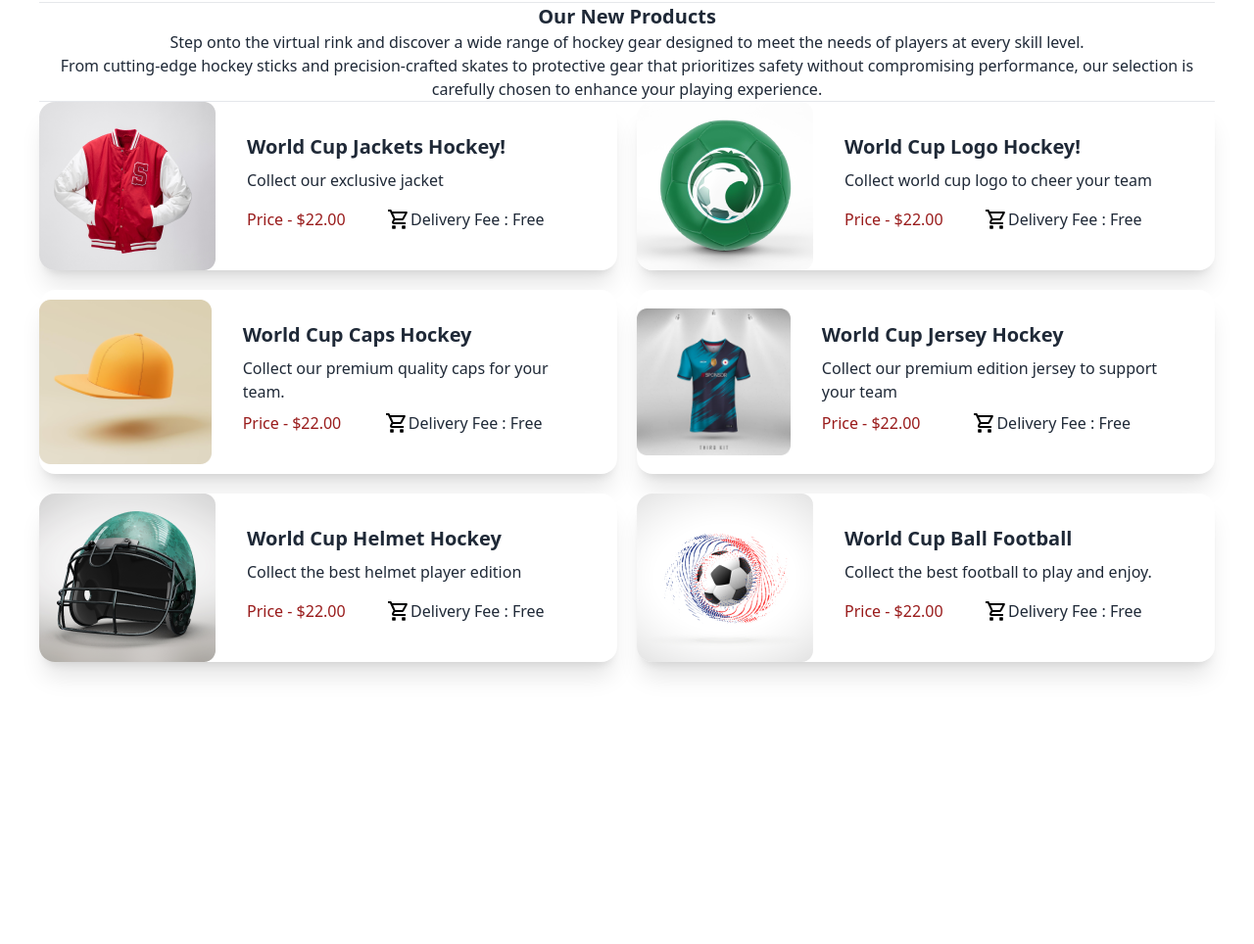
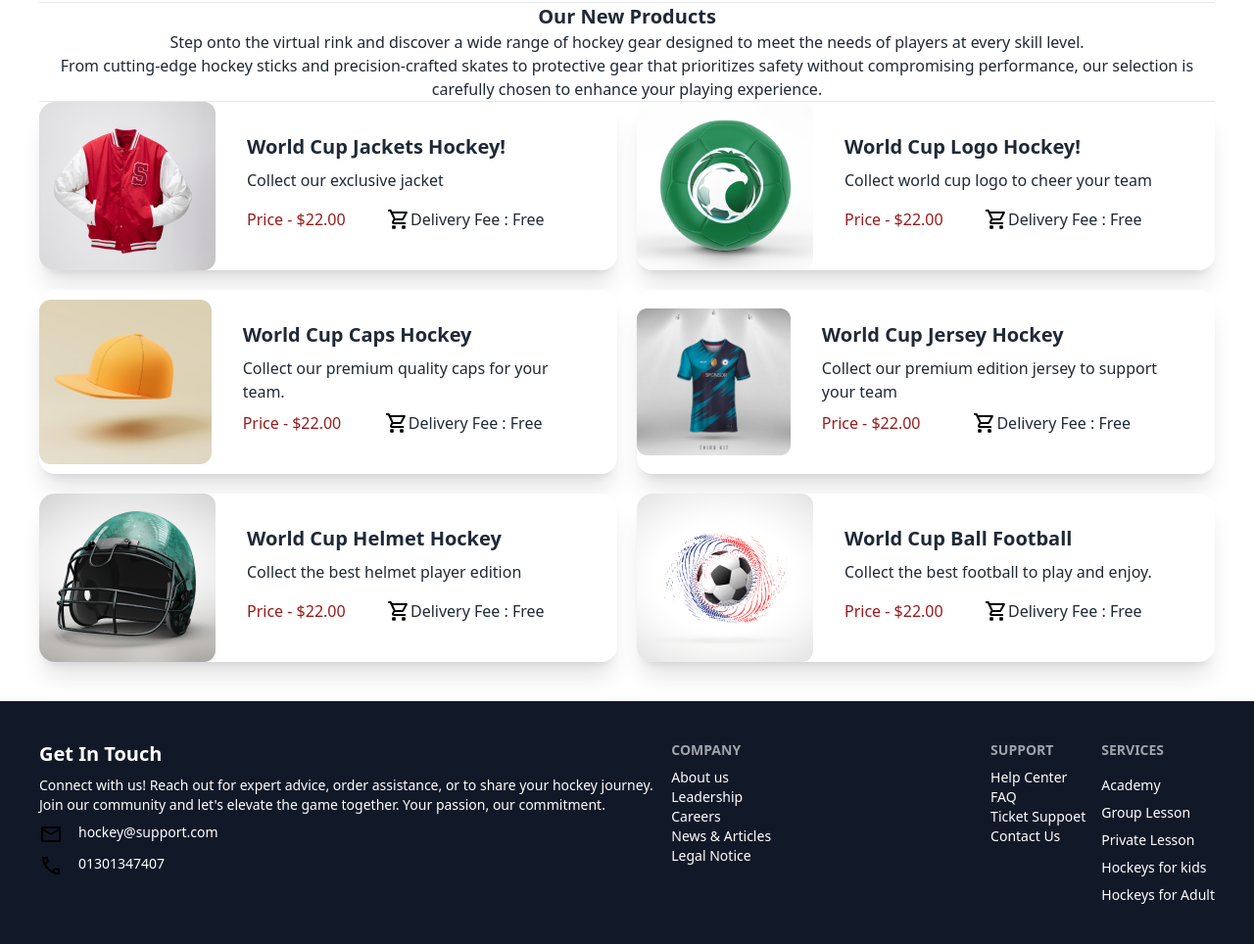
Before and after one commit to intesar4D/hocky-web, a plain HTML site: page index.html in a window 1280 px wide. Shown: the part 1821-2785 px from the top of the page at 98% size. Before the commit the page ends 2537 px from the top, so only its background shows below. Drawn offline with nearby package versions, Linux system fonts and the light colour scheme.

Commit message:
footer section commits

```diff
--- a/index.html
+++ b/index.html
@@ -180,3 +180,55 @@
 
         </section>
     </main>
+    <footer class="footer p-10 bg-base-200 text-base-content bg-gray-900 text-white">
+        <aside>
+          <h3 class="font-extrabold text-xl">Get In Touch</h3>
+          <p>
+            Connect with us! Reach out for expert advice, order assistance, or to share your hockey journey. Join our community and let's elevate the game together. Your passion, our commitment. </p>
+            <div class="flex gap-4">
+                <img src="Images/mail_FILL0_wght400_GRAD0_opsz24.png" alt="">
+                <p>hockey@support.com</p>
+            </div>
+            <div class="flex gap-4">
+                <img src="Images/call_FILL0_wght400_GRAD0_opsz24.png" alt="">
+                <p>01301347407</p>
+            </div>
+        </aside>
+
+
+           <div class="flex gap-56 ">
+            <div>
+                <nav class="flex flex-col">
+                    <header class="footer-title">Company</header>
+                    <a class="link link-hover">About us</a>
+                    <a class="link link-hover">Leadership</a>
+                    <a class="link link-hover">Careers</a>
+                    <a class="link link-hover">News & Articles</a>
+                    <a class="link link-hover">Legal Notice</a>
+                  </nav>
+            </div>
+              <div>
+                <nav class="flex flex-col">
+                    <header class="footer-title">Support</header>
+                    <a class="link link-hover">Help Center</a>
+                    <a class="link link-hover">FAQ</a>
+                    <a class="link link-hover">Ticket Suppoet</a>
+                    <a class="link link-hover">Contact Us</a>
+
+                  </nav>
+              </div>
+
+           </div>
+
+        <nav>
+            <header class="footer-title">Services</header>
+            <a class="link link-hover">Academy</a>
+            <a class="link link-hover">Group Lesson</a>
+            <a class="link link-hover">Private Lesson</a>
+            <a class="link link-hover">Hockeys for kids</a>
+            <a class="link link-hover">Hockeys for Adult</a>
+          </nav>
+
+      </footer>
+</body>
+</html>
```
